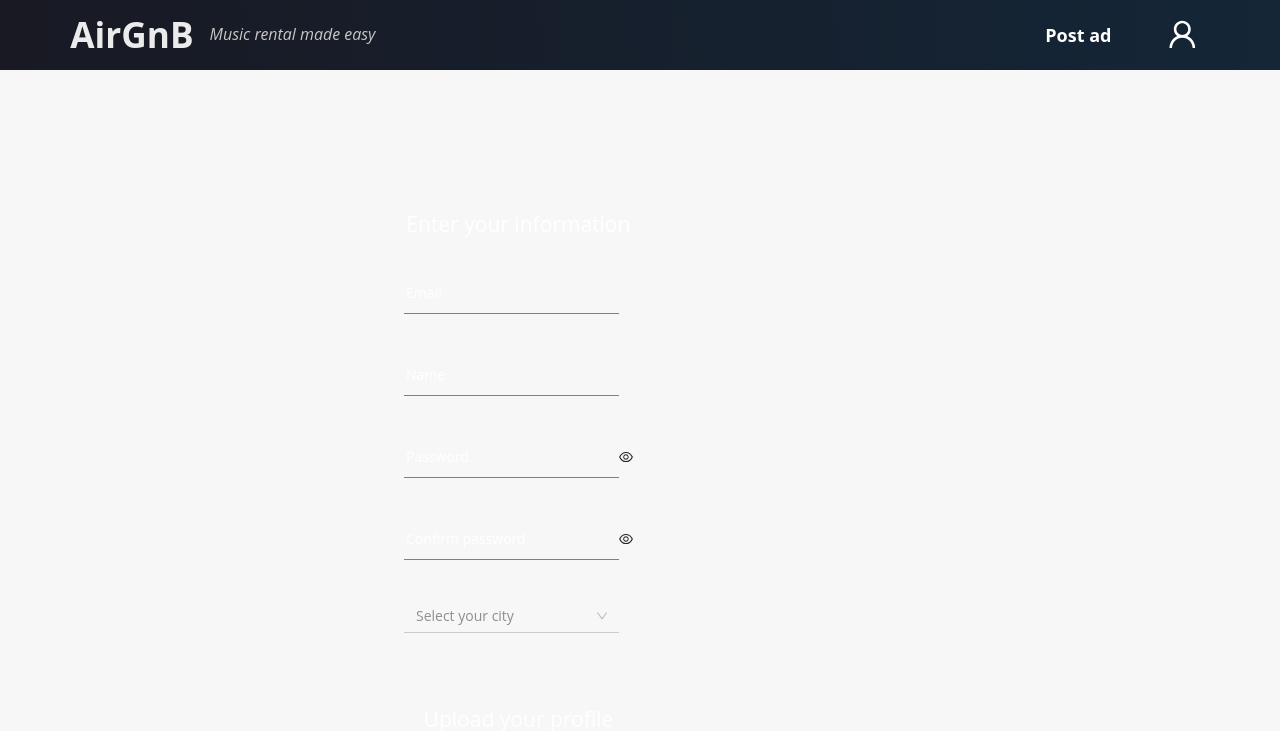
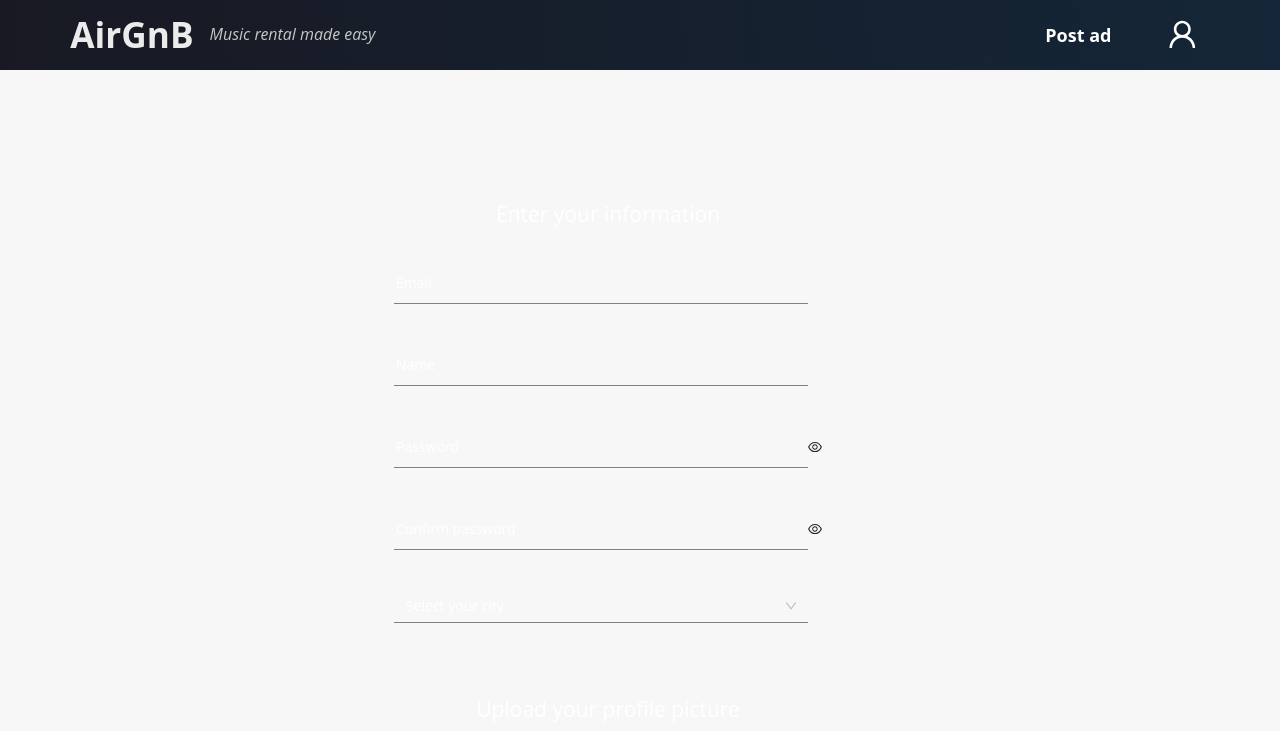
Before and after one commit to leo-dao/AirGnB, a React (Create React App) app in the folder client/: page /register in a window 1280 px wide. Shown: the top 731 px of the page. Built offline with nearby package versions, Linux system fonts and the light colour scheme; no server answers.

Commit message:
Modified register/signin

```diff
--- a/client/src/components/Molecules/Login/index.tsx
+++ b/client/src/components/Atoms/Login/index.tsx
@@ -7,7 +7,7 @@ const Container = styled.div`
     justify-content: center;
     gap: 20px;
     margin-top: 10%;
-    margin-bottom: 10%
+    margin-bottom: 10%;
     `
 
 interface LoginProps {
--- a/client/src/components/Molecules/Register/index.tsx
+++ b/client/src/components/Molecules/Register/index.tsx
@@ -3,7 +3,7 @@ import Input from "../../Atoms/Input";
 import Password from '../../Atoms/Password';
 import Button from "../../Atoms/Button";
 import styled from "styled-components";
-import Login from "../Login";
+import Login from "../../Atoms/Login";
 import ErrorMessage from "../../Atoms/ErrorMessage";
 import FileSubmit from "../FileSubmit"
 import { AxiosResponse } from "axios";
@@ -16,9 +16,9 @@ const Form = styled.form`
     flex-direction: column;
     align-items: center;
     justify-content: center;
-    width: 30%;
+    width: 50%;
     gap: 50px;
-    padding: 10px;
+    max-width: 500px;
 `;
 
 const Container = styled.div`
@@ -47,14 +47,14 @@ const ContainerLocation = styled.div`
     align-items: center;
     width: 100%;
 
-    border-bottom: 1px solid #ccc;
+    border-bottom: 1px solid grey;
     &:hover{
         transition: all 0.3s ease-in-out;
         border-color: #1eb5f0;
     }
 
     .ant-select-selection-placeholder {
-        color: #8e8e8e;
+        color: white;
     }
 `
 
--- a/client/src/components/Molecules/SignIn/index.tsx
+++ b/client/src/components/Molecules/SignIn/index.tsx
@@ -3,10 +3,9 @@ import Input from "../../Atoms/Input";
 import Password from '../../Atoms/Password'
 import Button from "../../Atoms/Button";
 import styled from "styled-components";
-import Login from "../Login";
+import Login from "../../Atoms/Login";
 import ErrorMessage from "../../Atoms/ErrorMessage";
 import { useNavigate } from "react-router-dom";
-import { useState, useEffect } from "react";
 import axios from "axios";
 
 const Form = styled.form`
@@ -14,7 +13,8 @@ const Form = styled.form`
     flex-direction: column;
     align-items: center;
     justify-content: center;
-    width: 30%;
+    width: 50%;
+    max-width: 500px;
 `;
 
 const ButtonContainer = styled.div`
@@ -22,7 +22,12 @@ const ButtonContainer = styled.div`
     width: 100%;
     flex-direction: row;
     justify-content: space-between;
+    align-items: center;
     margin-top: 5%;
+    @media (max-width: 800px) {
+        flex-direction: column;
+        gap: 5px;
+    }
 `;
 
 const SignIn = () => {
```
